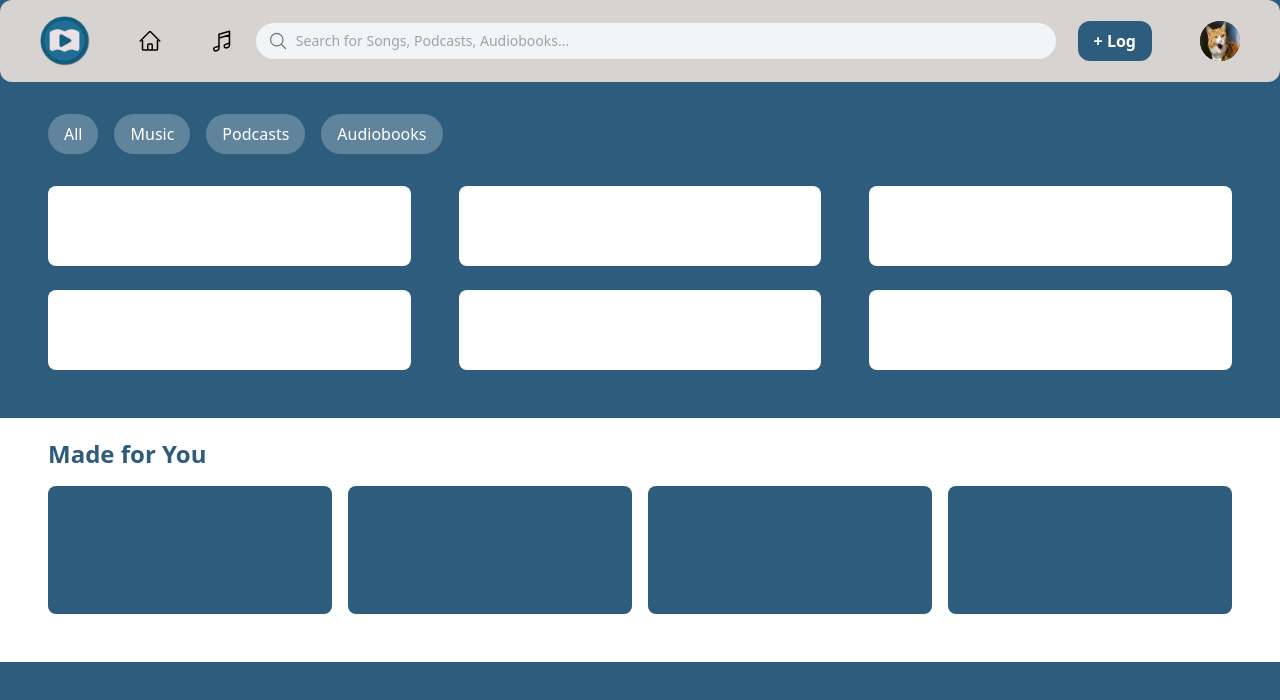
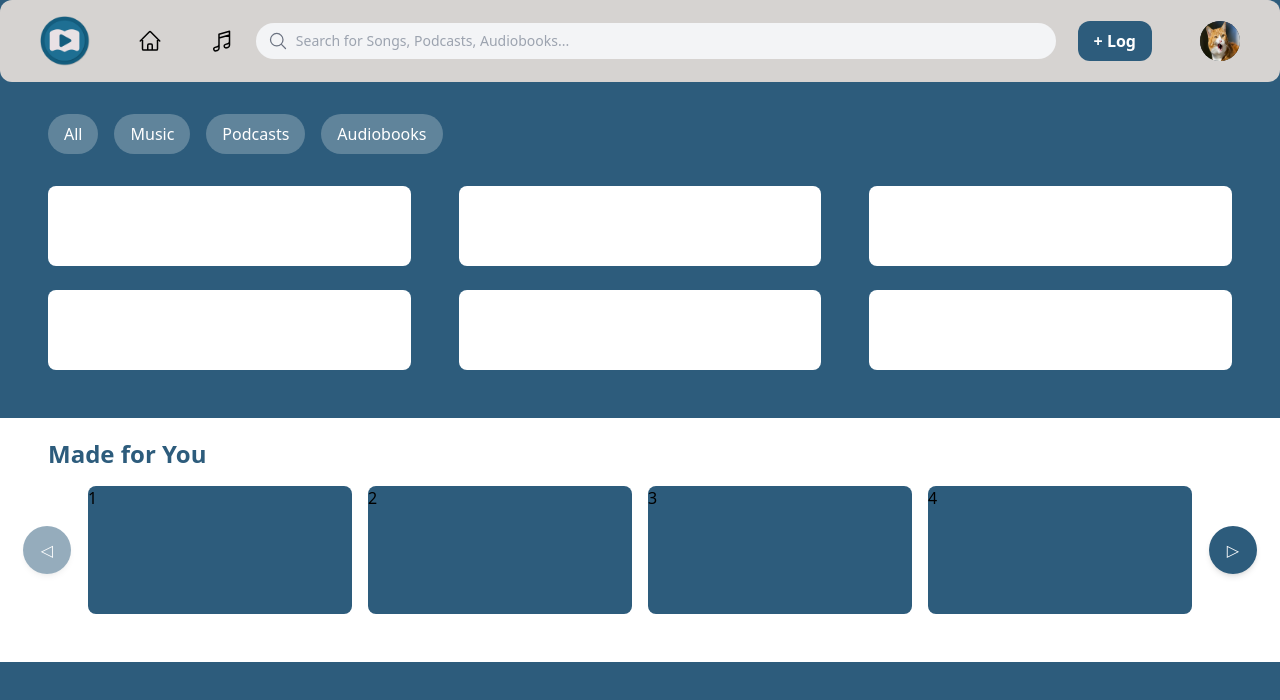
Before and after one commit to Devamp/media-tracker, a Next.js app in the folder client/: page /home in a window 1280 px wide. Shown: the top 700 px of the page. Built offline with nearby package versions, Linux system fonts and the light colour scheme.

Commit message:
Move MadeForYou section to a separate file

```diff
--- a/client/src/app/home/page.js
+++ b/client/src/app/home/page.js
@@ -1,5 +1,6 @@
 "use client";
 
+import MadeForYou from "@/components/madeforyou";
 import NavBar from "@/components/navbar";
 import { useState } from "react";
 
@@ -45,18 +46,7 @@
       </div>
 
       {/* Made for You Section */}
-      <div className="bg-white p-12 pt-5">
-        <div className="flex justify-between items-center">
-          <h2 className="text-[#2d5c7c] text-2xl font-bold">Made for You</h2>
-        </div>
-        <div className="grid grid-cols-4 gap-4 mt-4">
-          {Array(4)
-            .fill()
-            .map((_, index) => (
-              <div key={index} className="bg-[#2d5c7c] h-32 rounded-lg"></div>
-            ))}
-        </div>
-      </div>
+      <MadeForYou items={new Array(10).fill({})}/>
     </div>
   );
 }
```
